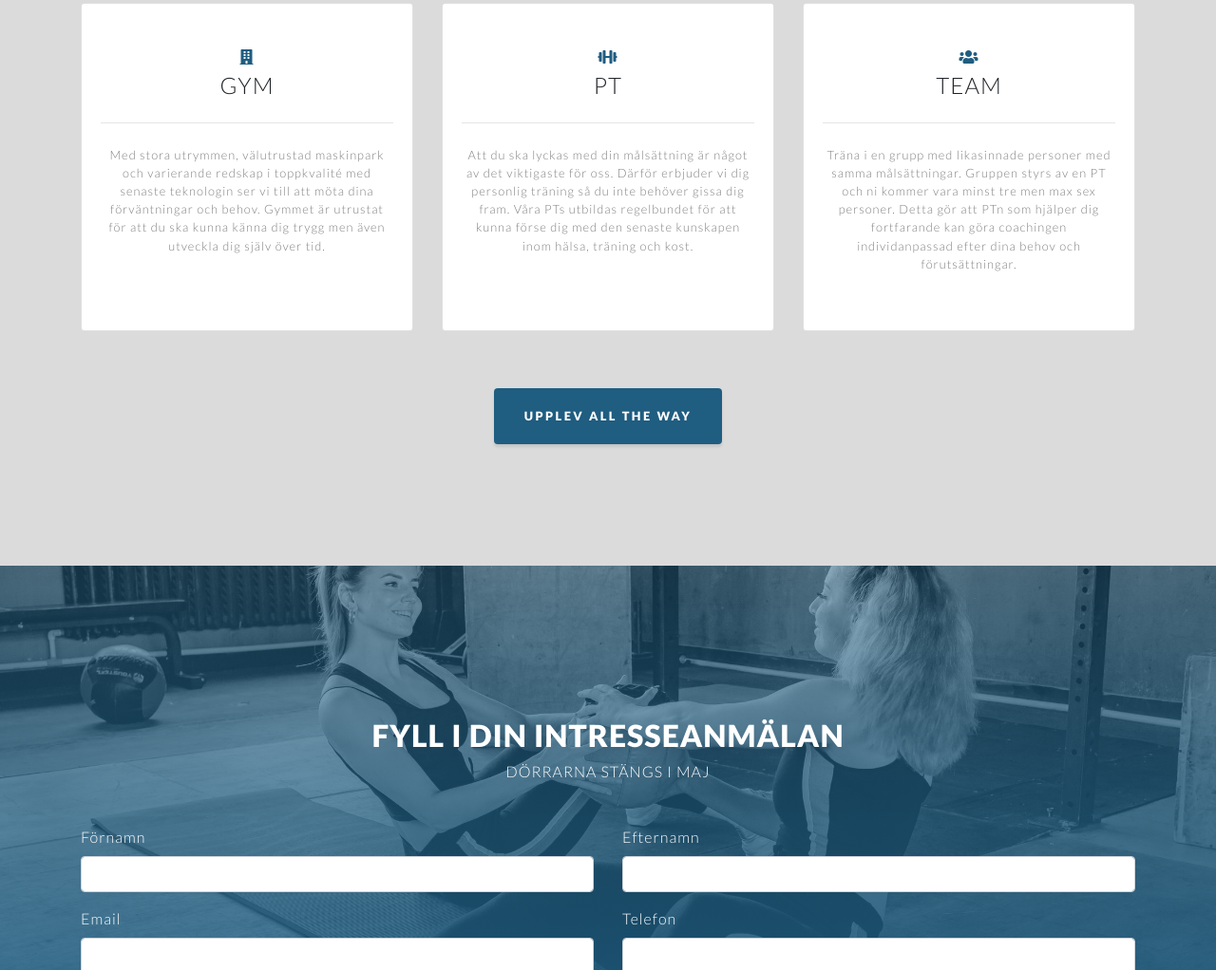
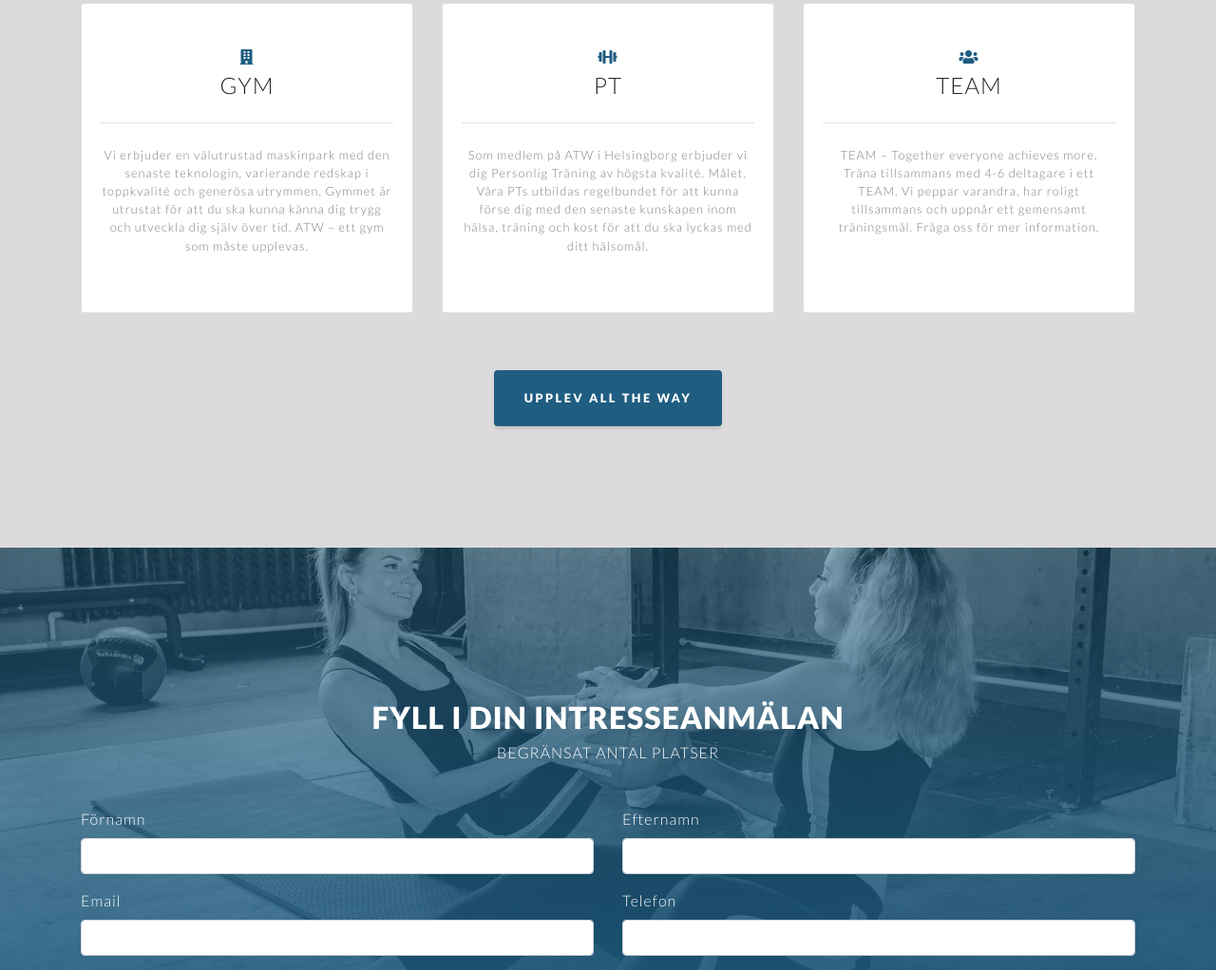
Before and after one commit to all-the-way/all-the-way.github.io, a Gatsby site: page / in a window 1280 px wide. Shown: the part 2062-3084 px from the top of the page at 95% size. Built offline with nearby package versions, Linux system fonts and the light colour scheme; Gatsby itself is replaced by a stand-in of ours.

Commit message:
Update copy

```diff
--- a/src/components/Contact/index.js
+++ b/src/components/Contact/index.js
@@ -56,7 +56,7 @@ const Contact = ({ fullHeight }) => {
                   className="text-white text-uppercase mb-5"
                   style={{ fontSize: 16 }}
                 >
-                  Dörrarna stängs i maj
+                  Begränsat antal platser
                 </h3>
               </div>
             </div>
--- a/src/components/Offering/index.js
+++ b/src/components/Offering/index.js
@@ -20,11 +20,11 @@ const Offering = () => {
                 <hr className="my-4" />
                 <div className="small text-black-50">
                   <p>
-                    Med stora utrymmen, välutrustad maskinpark och varierande
-                    redskap i toppkvalité med senaste teknologin ser vi till att
-                    möta dina förväntningar och behov. Gymmet är utrustat för
-                    att du ska kunna känna dig trygg men även utveckla dig själv
-                    över tid.
+                    Vi erbjuder en välutrustad maskinpark med den senaste
+                    teknologin, varierande redskap i toppkvalité och generösa
+                    utrymmen. Gymmet är utrustat för att du ska kunna känna dig
+                    trygg och utveckla dig själv över tid. ATW – ett gym som
+                    måste upplevas.
                   </p>
                 </div>
               </div>
@@ -39,11 +39,11 @@ const Offering = () => {
                 <hr className="my-4" />
                 <div className="small text-black-50">
                   <p>
-                    Att du ska lyckas med din målsättning är något av det
-                    viktigaste för oss. Därför erbjuder vi dig personlig träning
-                    så du inte behöver gissa dig fram. Våra PTs utbildas
+                    Som medlem på ATW i Helsingborg erbjuder vi dig Personlig
+                    Träning av högsta kvalité. Målet. Våra PTs utbildas
                     regelbundet för att kunna förse dig med den senaste
-                    kunskapen inom hälsa, träning och kost.
+                    kunskapen inom hälsa, träning och kost för att du ska lyckas
+                    med ditt hälsomål.
                   </p>
                 </div>
               </div>
@@ -58,11 +58,10 @@ const Offering = () => {
                 <hr className="my-4" />
                 <div className="small text-black-50">
                   <p>
-                    Träna i en grupp med likasinnade personer med samma
-                    målsättningar. Gruppen styrs av en PT och ni kommer vara
-                    minst tre men max sex personer. Detta gör att PTn som
-                    hjälper dig fortfarande kan göra coachingen individanpassad
-                    efter dina behov och förutsättningar.
+                    TEAM – Together everyone achieves more. Träna tillsammans
+                    med 4-6 deltagare i ett TEAM. Vi peppar varandra, har roligt
+                    tillsammans och uppnår ett gemensamt träningsmål. Fråga oss
+                    för mer information.
                   </p>
                 </div>
               </div>
--- a/src/pages/ansokan.js
+++ b/src/pages/ansokan.js
@@ -2,7 +2,7 @@ import React from "react";
 import Layout from "../components/Layout";
 import Contact from "../components/Contact";
 
-const AnsokanPage = () => {
+const ApplicationPage = () => {
   return (
     <Layout>
       <div className="application">
@@ -12,4 +12,4 @@ const AnsokanPage = () => {
   );
 };
 
-export default AnsokanPage;
+export default ApplicationPage;
```
